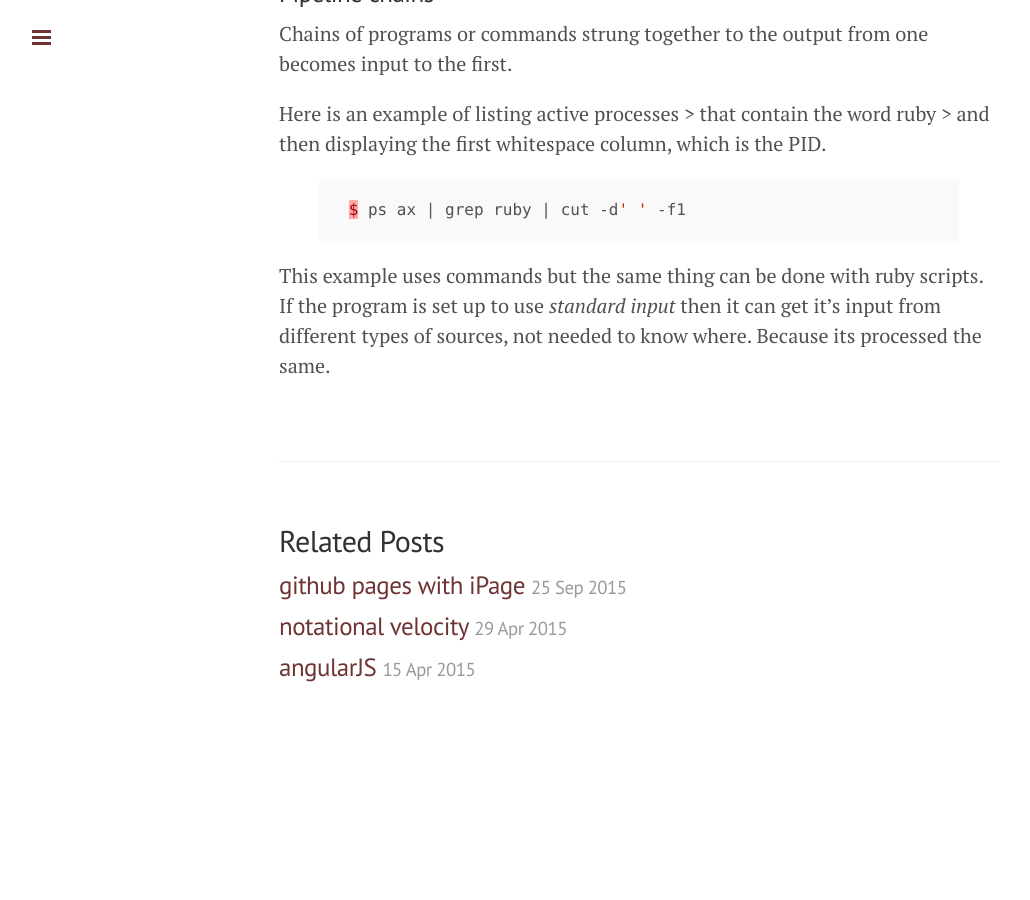
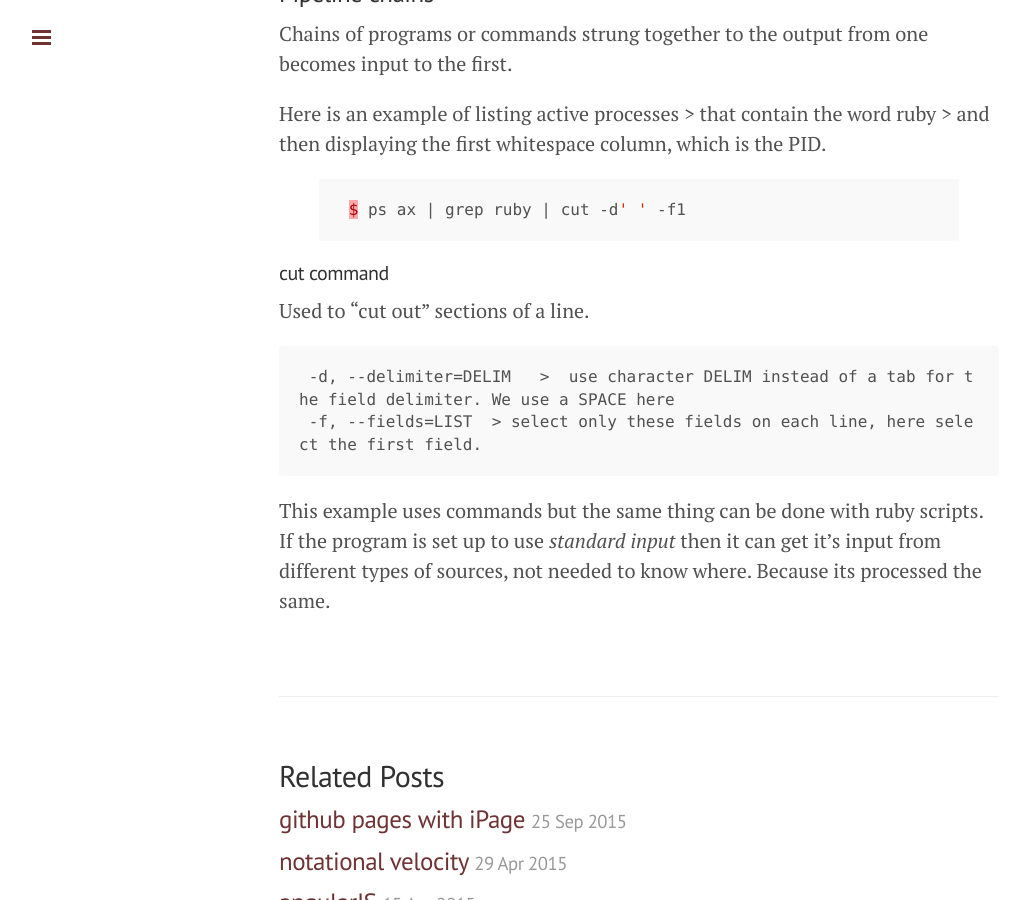
Before and after one commit to eaglerockdude/oldeaglerockdude.github.io, a Jekyll site: the page built from _posts/2015-10-1-stdin.md, in a window 1280 px wide and 900 px high, scrolled down 1212 px. Shown: the whole window, without its empty margins (1-1031 px from the left). Built offline with Jekyll 4.4.1, drawn with Linux system fonts in a browser that asks for light colours; Markdown is read by kramdown in place of the engine named in the settings; before the commit the page ends 1956 px from its top, so only the background shows below that.

Commit message:
post update

````diff
--- a/_posts/2015-10-1-stdin.md
+++ b/_posts/2015-10-1-stdin.md
@@ -38,5 +38,13 @@ Here is an example of listing active processes > that contain the word ruby > an
  $ ps ax | grep ruby | cut -d' ' -f1
 {% endhighlight %}
 
+#### cut command
+Used to "cut out" sections of a line.
+
+```
+ -d, --delimiter=DELIM   >  use character DELIM instead of a tab for the field delimiter. We use a SPACE here
+ -f, --fields=LIST  > select only these fields on each line, here select the first field.
+```
+
 This example uses commands but the same thing can be done with ruby scripts.  If the program is set up to use *standard input* then it can get
 it's input from different types of sources, not needed to know where.  Because its processed the same.
````
